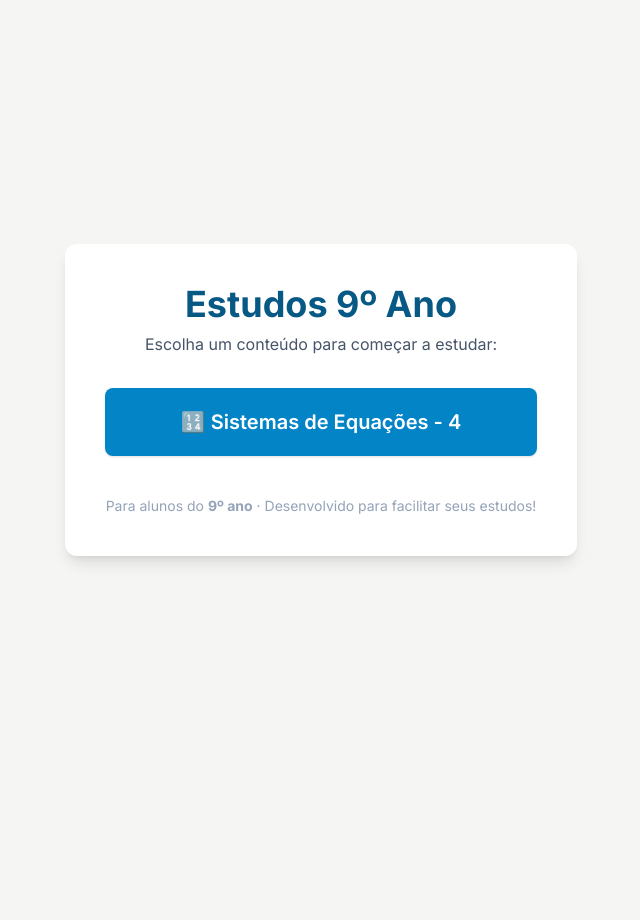
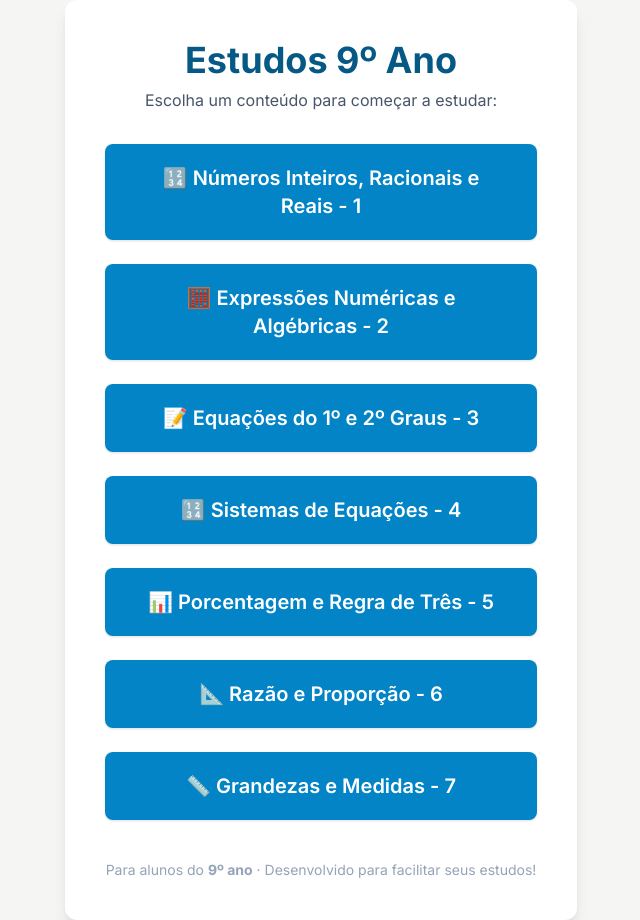
Before and after one commit to edu666777/cmf, a plain HTML site: page index.html in a window 1280 px wide. Shown: the whole page, without its empty margins (319-959 px from the left). Before the commit the page ends 800 px from the top, so only its background shows below. Drawn offline with nearby package versions, Linux system fonts and the light colour scheme.

Commit message:
up index

```diff
--- a/index.html
+++ b/index.html
@@ -26,9 +26,26 @@
         <p class="text-slate-600 mb-8">Escolha um conteúdo para começar a estudar:</p>
         <div class="flex flex-col gap-6">
 
-
+            <a href="1-numeros.html" class="menu-btn px-8 py-5 bg-sky-600 text-white text-xl font-semibold rounded-lg shadow hover:bg-sky-700 transition-colors flex items-center justify-center gap-3">
+                <span>🔢 Números Inteiros, Racionais e Reais - 1</span>
+            </a>
+            <a href="2-expressoes.html" class="menu-btn px-8 py-5 bg-sky-600 text-white text-xl font-semibold rounded-lg shadow hover:bg-sky-700 transition-colors flex items-center justify-center gap-3">
+                <span>🧮 Expressões Numéricas e Algébricas - 2</span>
+            </a>
+            <a href="3-equacao.html" class="menu-btn px-8 py-5 bg-sky-600 text-white text-xl font-semibold rounded-lg shadow hover:bg-sky-700 transition-colors flex items-center justify-center gap-3">
+                <span>📝 Equações do 1º e 2º Graus - 3</span>
+            </a>
             <a href="4-sistema-equacoes.html" class="menu-btn px-8 py-5 bg-sky-600 text-white text-xl font-semibold rounded-lg shadow hover:bg-sky-700 transition-colors flex items-center justify-center gap-3">
                 <span>🔢 Sistemas de Equações - 4</span>
+            </a>
+            <a href="5-por-regra.html" class="menu-btn px-8 py-5 bg-sky-600 text-white text-xl font-semibold rounded-lg shadow hover:bg-sky-700 transition-colors flex items-center justify-center gap-3">
+                <span>📊 Porcentagem e Regra de Três - 5</span>
+            </a>
+            <a href="6-razao.html" class="menu-btn px-8 py-5 bg-sky-600 text-white text-xl font-semibold rounded-lg shadow hover:bg-sky-700 transition-colors flex items-center justify-center gap-3">
+                <span>📐 Razão e Proporção - 6</span>
+            </a>
+            <a href="7-grandezas.html" class="menu-btn px-8 py-5 bg-sky-600 text-white text-xl font-semibold rounded-lg shadow hover:bg-sky-700 transition-colors flex items-center justify-center gap-3">
+                <span>📏 Grandezas e Medidas - 7</span>
             </a>
         </div>
         <footer class="mt-10 text-slate-400 text-sm">
```
